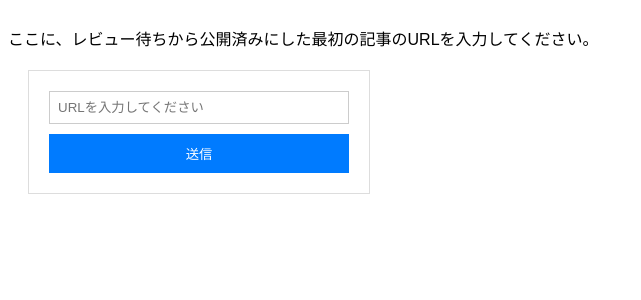
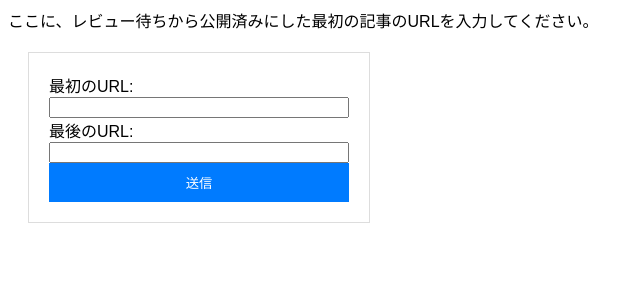
Before and after one commit to Outpost-JP/indexing, a Flask app: page / in a window 1280 px wide. Shown: the top 300 px of the page, without its empty margins (0-641 px from the left). Run offline with Flask 3, Linux system fonts and the light colour scheme; parts of the project's set-up code (start-up, migrations or seed data) failed here and were passed over.

Commit message:
Update index.html
🙇

```diff
--- a/templates/index.html
+++ b/templates/index.html
@@ -1,21 +1,26 @@
+<!-- index.html -->
 <!DOCTYPE html>
 <html lang="ja">
 <head>
     <meta charset="UTF-8">
     <title>indexリクエスト</title>
-    <link rel="stylesheet" href="{{ url_for('static', filename='css/style.css') }}"> <!-- CSSファイルのリンク -->
+    <link rel="stylesheet" href="style.css"> <!-- CSSファイルのリンク -->
 </head>
 <body>
-    <br>ここに、レビュー待ちから公開済みにした最初の記事のURLを入力してください。<br>
-    <!--ここにアクションを指定すると、送信ボタンを押したときにそのアクションに対してPOSTリクエストが送られる-->
-    <form id="urlForm" action="/process" method="post">
-        <input type="text" id="urlInput" placeholder="URLを入力してください">
-        <button type="submit" id="submitButton">送信</button>
+    <div id="instruction">
+        ここに、レビュー待ちから公開済みにした最初の記事のURLを入力してください。
+    </div>
+
+    <form action="#" method="post" id="urlForm">
+        <label for="firstUrlInput">最初のURL:</label>
+        <input type="text" id="firstUrlInput" name="firstUrlInput">
+
+        <label for="lastUrlInput">最後のURL:</label>
+        <input type="text" id="lastUrlInput" name="lastUrlInput">
+
+        <button type="button" id="submitButton" onclick="submitForm()">送信</button>
     </form>
 
-    <!-- 処理結果を表示するための要素 -->
-    <div id="result"></div>
-
-    <script src="{{ url_for('static', filename='js/script.js') }}"></script> <!-- JavaScriptファイルのリンク -->
+    <script src="script.js"></script> <!-- JavaScriptファイルのリンク -->
 </body>
 </html>
```
